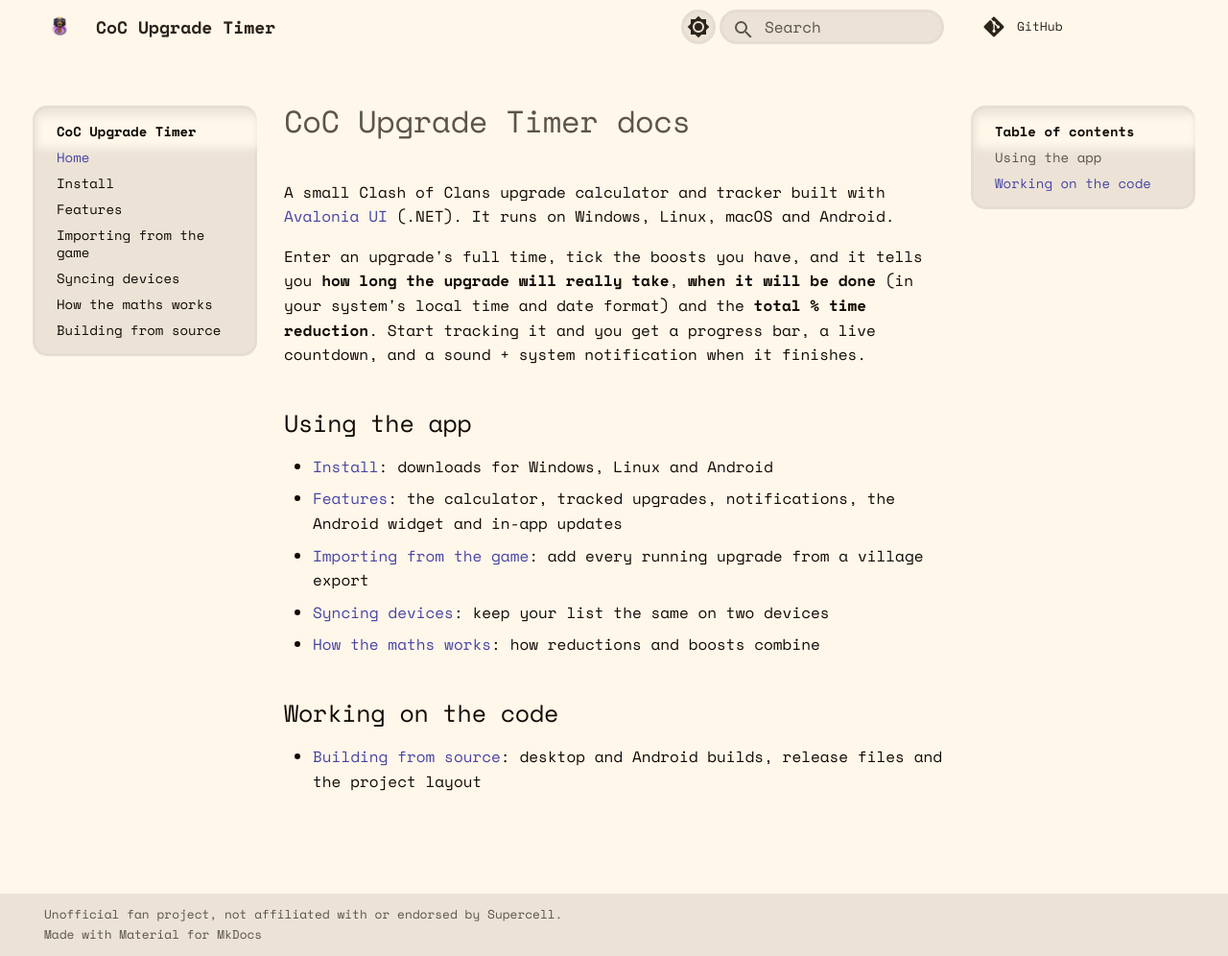
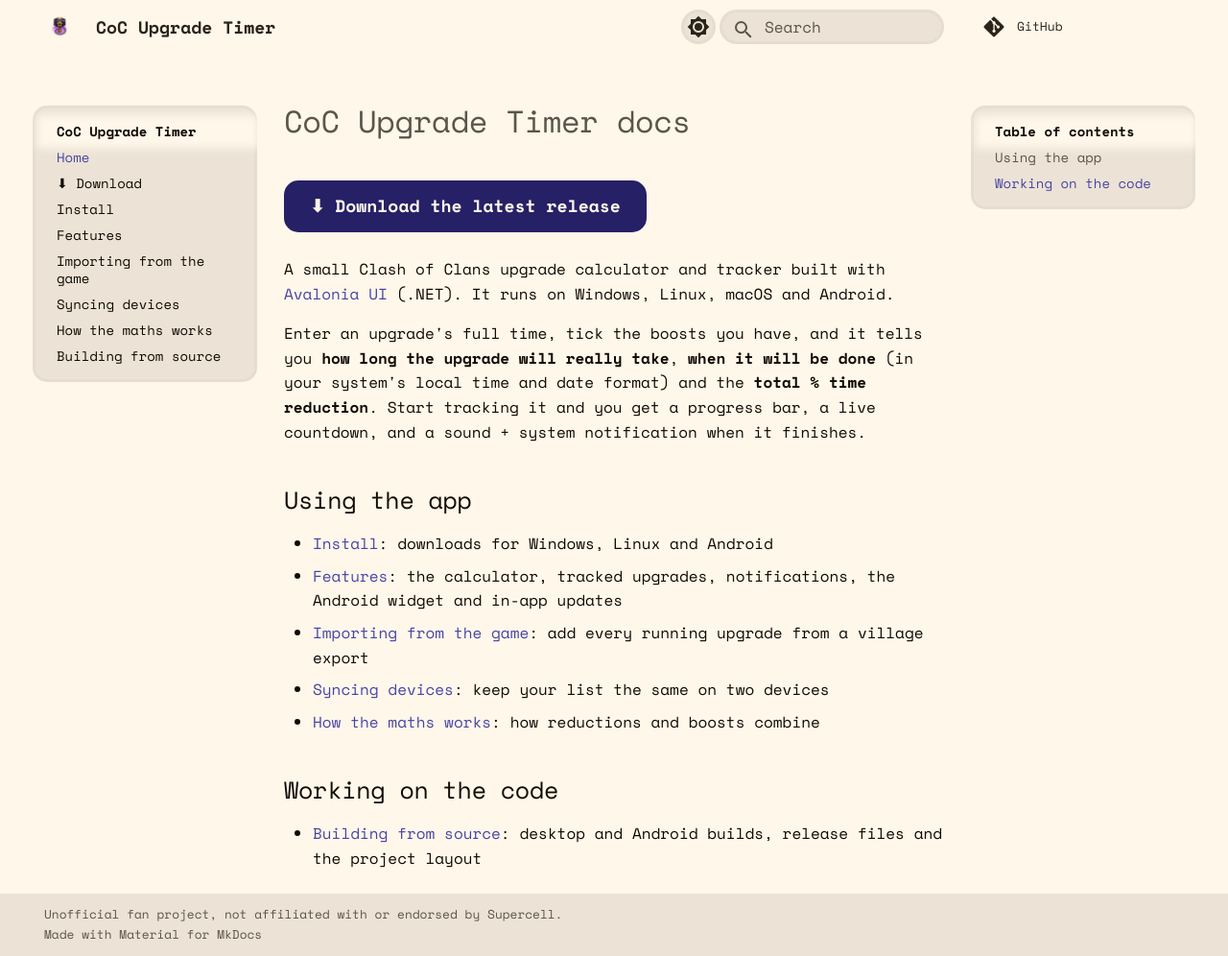
Before and after one commit to tmkayy/CocTimeManager, an MkDocs documentation site: the page built from docs/README.md, in a window 1280 px wide and 996 px high. Shown: the whole window at 96% size. Built offline with MkDocs 1.6.1 and Material for MkDocs 9.7.7, drawn with Linux system fonts in a browser that asks for light colours; comment, search, counter and statistics services are not loaded.

Commit message:
Make the download link obvious on the docs site
Add a large download button to the home and install pages, and a
Download link to the sidebar.

Co-Authored-By: Claude Opus 5.5 <noreply@anthropic.com>

```diff
--- a/docs/README.md
+++ b/docs/README.md
@@ -1,4 +1,6 @@
 # CoC Upgrade Timer docs
+
+<a class="md-button md-button--primary download-button" href="https://github.com/tmkayy/CocTimeManager/releases/latest">⬇ Download the latest release</a>
 
 A small Clash of Clans upgrade calculator and tracker built with [Avalonia UI](https://avaloniaui.net/) (.NET).
 It runs on Windows, Linux, macOS and Android.
--- a/docs/stylesheets/extra.css
+++ b/docs/stylesheets/extra.css
@@ -167,6 +167,30 @@ input,
   color: var(--md-typeset-a-color);
 }
 
+/* Download button */
+[data-md-color-scheme="default"] {
+  --md-primary-bg-color: #FFF7EA;
+}
+
+[data-md-color-scheme="slate"] {
+  --md-primary-bg-color: #282C34;
+}
+
+.md-typeset .download-button {
+  border-radius: 0.75rem;
+  font-size: 0.9rem;
+  font-weight: 700;
+  margin-bottom: 0.5rem;
+  padding: 0.6em 1.4em;
+}
+
+.md-typeset .download-button:focus,
+.md-typeset .download-button:hover {
+  background-color: var(--site-link-hover);
+  border-color: var(--site-link-hover);
+  color: var(--md-primary-bg-color);
+}
+
 /* Code and tables */
 /* The background goes on the pre, not the code inside it. Blocks wide enough to scroll otherwise keep painting the
    previous theme's background after the theme toggle, leaving black text on black until the page is reloaded. */
--- a/mkdocs.yml
+++ b/mkdocs.yml
@@ -45,6 +45,7 @@ markdown_extensions:
 
 nav:
   - Home: README.md
+  - ⬇ Download: https://github.com/tmkayy/CocTimeManager/releases/latest
   - Install: install.md
   - Features: features.md
   - Importing from the game: importing.md
```
Also changed, not shown: docs/install.md (+2 -0 lines).
